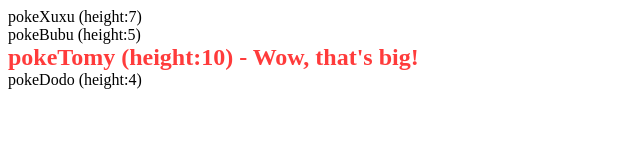
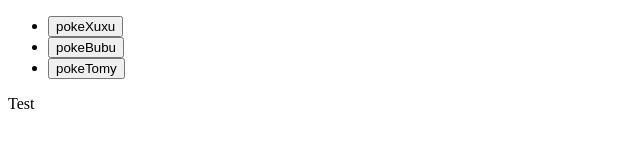
Before and after one commit to languixa/simple-js-app, a plain HTML site: page index.html in a window 1280 px wide. Shown: the whole page, without its empty margins (0-640 px from the left). Drawn offline with Linux system fonts and the light colour scheme.

Commit message:
added eventListener and variable
added event listener to the click event

added a variable objectArray and assigned the repository (IIFE)

```diff
--- a/index.html
+++ b/index.html
@@ -7,6 +7,8 @@
     <link rel="stylesheet" href="css/styles.css">
 </head>
 <body>
+    <ul class='pokemon-list'></ul>
+    <p id="p1" class="paragraph-1">Test</p>
  <script src="js/scripts.js"></script>
 </body>
 </html>
--- a/js/scripts.js
+++ b/js/scripts.js
@@ -1,4 +1,3 @@
-
 const pokemonRepository = (() => {
     let pokemonList = [];
 
@@ -10,26 +9,48 @@ const pokemonRepository = (() => {
       pokemonList.push(item);
     };
 
+
+
     add({ name: "pokeXuxu", height: 7, types: ['grass', 'poison'] });
     add({ name: "pokeBubu", height: 5, types: ['rock', 'juice'] });
     add({ name: "pokeTomy", height: 10, types: ['sand', 'water'] });
 
     return {
       getAll: getAll,
-      add: add
+      add: add,
+
     };
   })();
 
-  // Usage examples:
-  console.log(pokemonRepository.getAll()); // Output: Array containing all the Pokémon objects
-  pokemonRepository.add({ name: "pokeDodo", height: 4, types: ['fire', 'flying'] }); // Adding a new Pokémon
-  console.log(pokemonRepository.getAll()); // Output: Updated array with the new Pokémon
 
-// forEach iteration containing a conditional
-pokemonRepository.getAll().forEach(pokemon => {
-    if (pokemon.height > 7) {
-      document.write("<b><span class='winner'>" + pokemon.name + " (height:" + pokemon.height + ") - Wow, that's big!" + "</b></span>" + "<br>");
-    } else {
-      document.write(pokemon.name + " (height:" + pokemon.height + ")" + "<br>");
-    }
-  });
+  pokemonRepository.getAll().forEach((pokemon, index) => {
+    const pokemonListElement = document.querySelector('.pokemon-list');
+
+    // new
+    const objectArray = pokemonRepository.getAll();
+
+
+     let listItem = document.createElement('li');
+
+
+     let button = document.createElement('button');
+
+
+
+     button.innerText = pokemon.name; // Set the text of the button to the Pokémon name
+     button.classList.add('btn');
+
+
+    // Assign a click event listener to the button
+    button.addEventListener('click', function() {
+     // Display a message identifying the clicked button
+     // document.write(`Button ${index + 1} clicked`);
+     document.getElementById("p1").innerHTML = objectArray[index].name + " " + objectArray[index].height + " " + objectArray[index].types;
+
+   });
+
+
+
+     listItem.appendChild(button); // Append the button element to the list item
+     pokemonListElement.appendChild(listItem); // Append the list item to the main list
+    });
```
